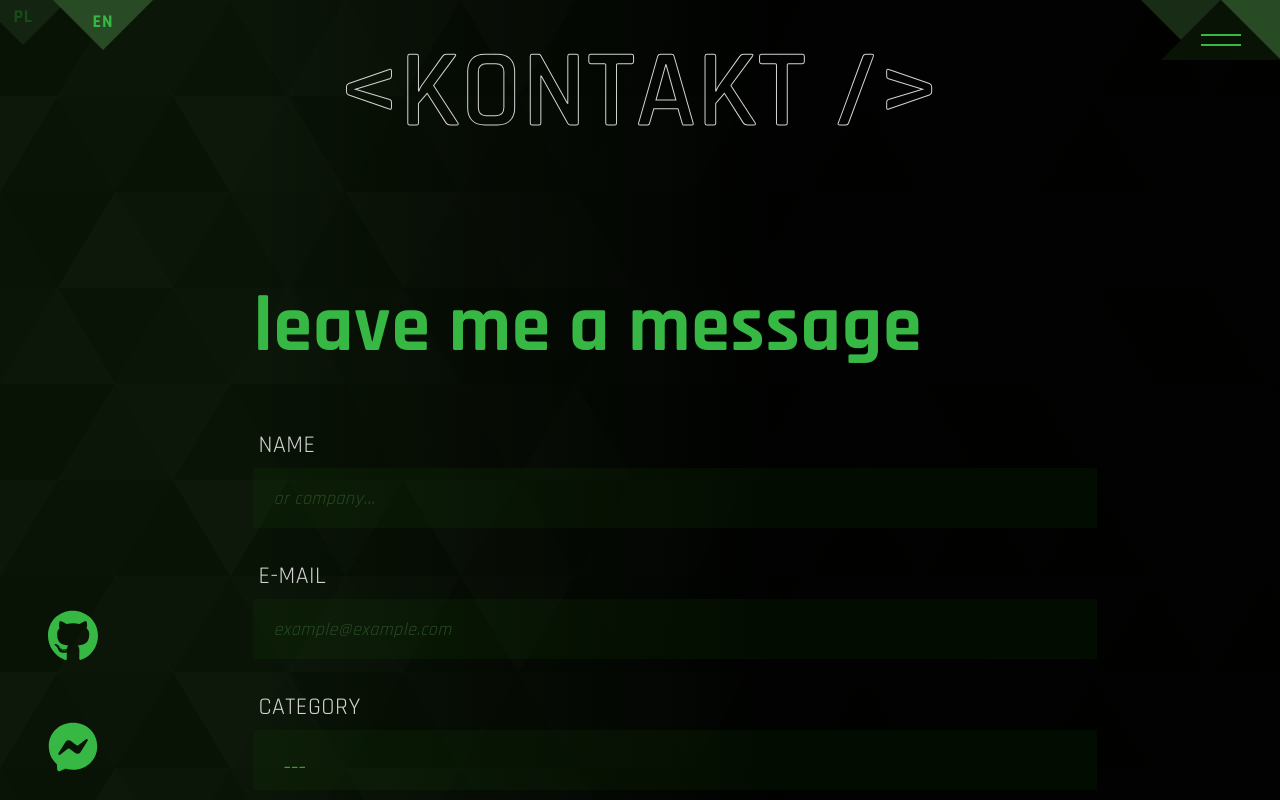
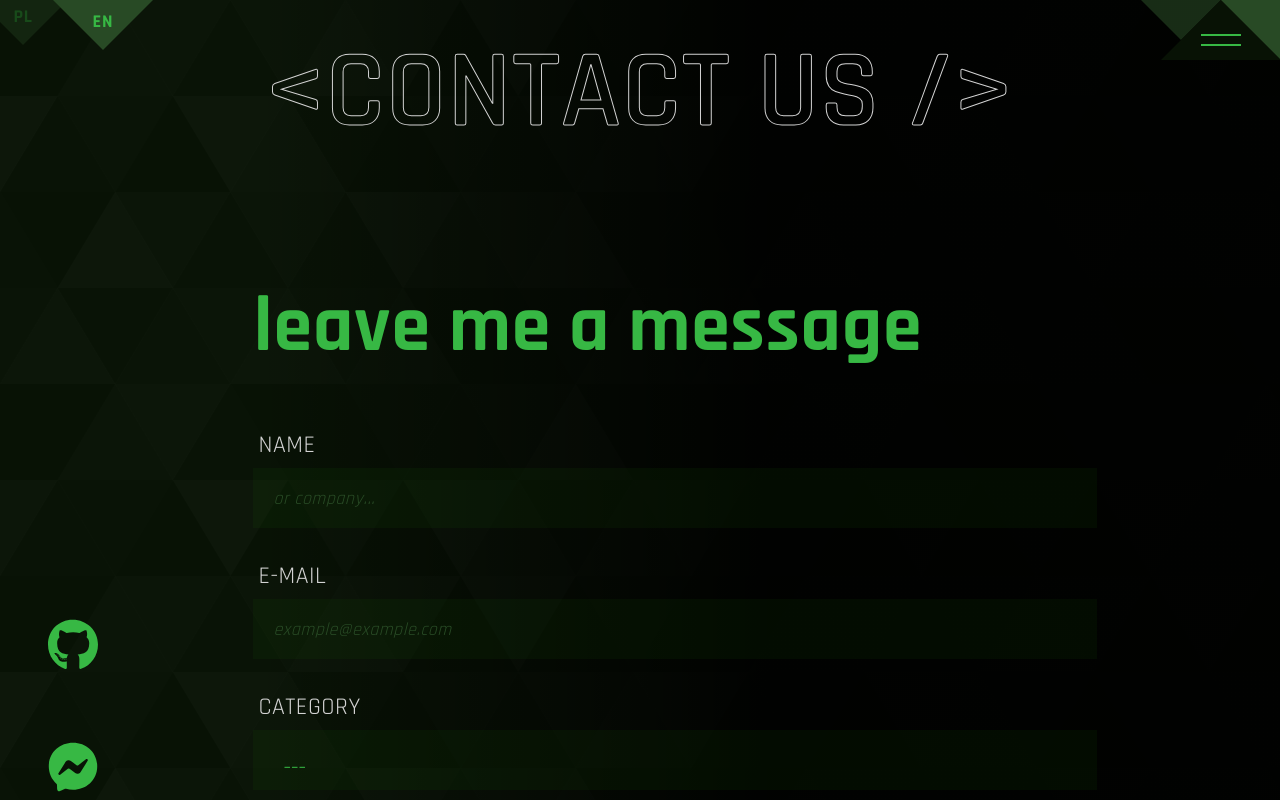
Before and after one commit to mapawel/myNextPage, a Next.js app: page /contact in a window 1280 px wide. Shown: the top 800 px of the page. Built offline with nearby package versions, Linux system fonts and the light colour scheme.

Commit message:
footer with all styles, links etc

```diff
--- a/components/molecules/FooterContacts.js
+++ b/components/molecules/FooterContacts.js
@@ -6,37 +6,43 @@ import Button from 'components/atoms/Button';
 import { uiSubs } from 'assets/data/uiSubs';
 
 const FooterContactsWrapper = styled.div`
-  /* border: 1px solid red; */
+  order: -1;
   display: flex;
   flex-direction: column;
   width: 100%;
 
   @media screen and (min-width: ${breakpoint.M}) {
-    /* width: 58%; */
+    width: 60%;
+    order: 1;
+  }
+
+  @media screen and (min-width: ${breakpoint.L}) {
+    width: 70%;
   }
 
   @media screen and (min-width: ${breakpoint.XL}) {
-    order: 1;
-    /* width: 40%; */
+    width: 45%;
+    order: 2;
   }
 `;
 
 const ButtonContainer = styled.div`
-align-self: stretch;
-/* border: 1px solid lime; */
-display: flex;
-flex-direction: column;
-@media screen and (min-width: ${breakpoint.S}) {
-    align-self: end;
+  align-self: stretch;
+  display: flex;
+  flex-direction: column;
+  @media screen and (min-width: ${breakpoint.S}) {
     margin-right: 2rem;
   }
 
   @media screen and (min-width: ${breakpoint.M}) {
+    /* align-self: end; */
     margin-right: 5rem;
   }
 
   @media screen and (min-width: ${breakpoint.L}) {
+    align-self: end;
     margin-right: 10rem;
+    width: 70rem;
   }
 
   @media screen and (min-width: ${breakpoint.XL}) {
@@ -66,8 +72,8 @@ const FooterContacts = () => {
   return (
     <FooterContactsWrapper>
       <ButtonContainer>
-        <Link href="/solutions" passHref>
-          <StyledButton>{uiSubs?.ourSolutions?.[locale]}</StyledButton>
+        <Link href="/contact" passHref>
+          <StyledButton variant="cta">{uiSubs?.contact?.[locale]?.toUpperCase()}</StyledButton>
         </Link>
       </ButtonContainer>
     </FooterContactsWrapper>
--- a/components/molecules/FooterLinks.js
+++ b/components/molecules/FooterLinks.js
@@ -6,15 +6,22 @@ import routes from 'routes';
 
 const FooterLinksWrapper = styled.div`
   width: 100%;
+  margin-top: 2rem;
+  margin-bottom: 4rem;
   display: flex;
   flex-direction: column;
-  margin-bottom: 4rem;
+  align-items: start;
   @media screen and (min-width: ${breakpoint.M}) {
-    width: 38%;
+    width: 35%;
+    margin-bottom: 0;
+  }
+
+  @media screen and (min-width: ${breakpoint.L}) {
+    width: 30%;
   }
 
   @media screen and (min-width: ${breakpoint.XL}) {
-    width: 40%;
+    width: 35%;
   }
 `;
 
@@ -25,6 +32,7 @@ const StyledLogo = styled.img`
 `;
 
 const FooterListContainer = styled.div`
+align-self: center;
   display: flex;
   justify-content: center;
   @media screen and (max-width: ${breakpoint.L}) {
@@ -46,19 +54,24 @@ const FooterLinksList = styled.ul`
   font-size: ${({ theme }) => theme.fontSize.s};
   margin-top: 10px;
   margin-left: 20px;
-  cursor: pointer;
-  li {
-    line-height: 1.5;
-    padding: 1rem 0;
 
-    &:hover {
-      color: ${({ theme }) => theme.color.textPrimary};
-    }
-  }
   @media screen and (max-width: ${breakpoint.L}) {
     font-size: ${({ theme }) => theme.fontSize.xs};
     margin-top: 5px;
     margin-left: 10px;
+  }
+`;
+
+const StyledAtag = styled.a`
+  display: inline-block;
+  text-decoration: none;
+  color: ${({ theme }) => theme.color.textSecondary};
+  font-weight: ${({ theme }) => theme.fontWeight.semibold};
+  padding: 1rem 0;
+  line-height: 1.5;
+  cursor: pointer;
+  &:hover {
+    color: ${({ theme }) => theme.color.textPrimary};
   }
 `;
 
@@ -67,14 +80,19 @@ const FooterLinks = () => {
 
   return (
     <FooterLinksWrapper>
-      <StyledLogo src="/icons/devconelogo.svg" />
+      <Link href="/">
+        <a>
+          <StyledLogo src="/icons/devconelogo.svg" />
+        </a>
+      </Link>
       <FooterListContainer>
         <FooterListWrapper>
           <FooterLinksList>
             {routes?.map(({ name, path }) => (
               <li key={path}>
-                {/* <Link href={path}>{name?.[locale]}</Link> */}
-                <p href={path}>{name?.[locale]}</p>
+                <Link href={path} passHref>
+                  <StyledAtag>{name?.[locale]}</StyledAtag>
+                </Link>
               </li>
             ))}
           </FooterLinksList>
--- a/components/molecules/FooterSocial.js
+++ b/components/molecules/FooterSocial.js
@@ -7,41 +7,41 @@ const FooterSocialWrapper = styled.div`
   justify-content: center;
   align-items: center;
   width: 100%;
-  margin-bottom: 4rem;
+  margin-bottom: 3rem;
+  order: 2;
 
+  @media screen and (min-width: ${breakpoint.S}) {
+    margin-bottom: 0;
+  }
   @media screen and (min-width: ${breakpoint.XL}) {
-    order: 0;
-    width: 10%;
+    order: 1;
+    align-self: center;
+    width: 15%;
     flex-direction: column;
   }
 `;
 
 const StyledImg = styled.img`
   width: 5rem;
-  margin: 0 3rem 2rem;
+  margin: 2rem 3rem 2rem;
   transition: opacity 0.3s;
   cursor: pointer;
   :hover {
     opacity: 0.5;
-  }
-
-  @media screen and (min-width: ${breakpoint.S}) {
-    margin: 1rem 1rem 5rem;
-  }
-  @media screen and (min-width: ${breakpoint.XL}) {
-    width: 7rem;
   }
 `;
 
 const FiiterSocial = () => (
   <FooterSocialWrapper>
     {contactIcons?.map((icon) => (
-      <StyledImg
+      <a
         key={icon.id}
-        src={icon.icon}
-        alt="contact"
-        onClick={() => window.open(icon.link, '_blank')}
-      />
+        href={icon.link}
+        target="_blank"
+        rel="noopener noreferrer"
+      >
+        <StyledImg src={icon.icon} alt="contact" />
+      </a>
     ))}
   </FooterSocialWrapper>
 );
--- a/components/molecules/MessageForm.js
+++ b/components/molecules/MessageForm.js
@@ -169,7 +169,6 @@ const MessageForm = ({ data }) => {
             >
               <ErrorMessage component={StyledError} name="acceptTerms" />
             </Input>
-            {console.log('isSubmitting', isSubmitting)}
             <StyledButtonBox>
               <StyledSubmitButtonBox submitting={isSubmitting}>
                 <Button
--- a/components/organisms/Contact.js
+++ b/components/organisms/Contact.js
@@ -1,7 +1,7 @@
 import { useRouter } from 'next/router';
+import Link from 'next/link';
 import styled from 'styled-components';
 import Wrapper from 'components/templates/Wrapper';
-import SectionHeading from 'components/atoms/SectionHeading';
 import Heading from 'components/atoms/Heading';
 import MessageForm from 'components/molecules/MessageForm';
 import TwoColumns from 'components/templates/TwoColumns';
@@ -25,11 +25,12 @@ const StyledMediaBox = styled.div`
   display: flex;
   flex-direction: row;
   justify-content: center;
-  align-items: flex-start;
+  align-items: center;
   margin-bottom: 5rem;
 
   @media screen and (min-width: ${breakpoint.S}) {
     flex-direction: column;
+    gap: 4rem;
   }
 `;
 
@@ -39,7 +40,7 @@ const StyledHeading = styled(Heading)`
 
 const StyledImg = styled.img`
   width: 5rem;
-  margin: 0 3rem 2rem;
+  margin: 2rem 3rem 2rem;
   transition: opacity 0.3s;
   cursor: pointer;
   :hover {
@@ -47,15 +48,11 @@ const StyledImg = styled.img`
   }
 
   @media screen and (min-width: ${breakpoint.S}) {
-    margin: 1rem 1rem 5rem;
+    margin: 1rem;
   }
   @media screen and (min-width: ${breakpoint.XL}) {
     width: 7rem;
   }
-`;
-
-const StyledSection = styled.section`
-  min-height: 100vh;
 `;
 
 const Contact = () => {
@@ -67,12 +64,14 @@ const Contact = () => {
       <TwoColumns>
         <StyledMediaBox>
           {contactIcons?.map((icon) => (
-            <StyledImg
+            <a
               key={icon.id}
-              src={icon.icon}
-              alt="contact"
-              onClick={() => window.open(icon.link, '_blank')}
-            />
+              href={icon.link}
+              target="_blank"
+              rel="noopener noreferrer"
+            >
+              <StyledImg src={icon.icon} alt="contact" />
+            </a>
           ))}
         </StyledMediaBox>
         <StyledMessageBox>
--- a/components/organisms/Footer.js
+++ b/components/organisms/Footer.js
@@ -12,11 +12,11 @@ import FooterSocial from 'components/molecules/FooterSocial';
 const Footerwrapper = styled.footer`
   z-index: -1;
   position: relative;
-  bottom: 0;
   width: 100%;
+  flex-shrink: 0;
   display: flex;
   flex-direction: column;
-  justify-content: flex-end;
+  justify-content: space-between;
   background: ${({ theme }) => theme.color.backSecondary};
   ::before,
   ::after {
@@ -32,10 +32,13 @@ const Footerwrapper = styled.footer`
   }
   ::before {
     left: 5%;
-    border-bottom: ${({ theme }) => `6rem solid ${theme.color.primaryOpacity}`};
+    border-bottom: ${({ theme }) => `6rem solid ${theme.color.particles}`};
+    opacity: 0.1;
   }
   ::after {
-    border-top: ${({ theme }) => `6rem solid ${theme.color.primaryOpacity}`};
+    z-index: -1;
+    border-top: ${({ theme }) => `6rem solid ${theme.color.particles}`};
+    opacity: 0.2;
   }
 
   & + div {
@@ -46,22 +49,25 @@ const Footerwrapper = styled.footer`
   @media screen and (min-width: ${breakpoint.M}) {
     position: fixed;
     bottom: 0;
-    height: 67rem;
+    height: 58rem;
     width: 100%;
     z-index: -1;
     display: flex;
     flex-direction: column;
-    justify-content: flex-end;
 
     & + div {
-      height: 67rem;
+      height: 58rem;
     }
   }
 `;
 
+const StyledWrapper = styled(Wrapper)`
+  height: 100%;
+`
 const Container = styled.div`
+  height: 100%;
   display: flex;
-  /* padding: 15px; */
+  flex-shrink: 0;
   flex-direction: column;
   align-items: center;
 
@@ -69,12 +75,12 @@ const Container = styled.div`
     flex-direction: row;
     flex-wrap: wrap;
     justify-content: space-between;
-    align-items: flex-end;
+    align-items: flex-start;
   }
 `;
 
 const FooterBar = styled.div`
-  margin-top: auto;
+  /* margin-top: auto; */
   position: relative;
   height: 6rem;
   background-color: ${({ theme }) => theme.color.back};
@@ -145,13 +151,13 @@ const StyledUpTxt = styled(StyledParagraph)`
 const Footer = () => {
   return (
     <Footerwrapper>
-      <Wrapper>
+      <StyledWrapper>
         <Container>
+          <FooterLinks />
           <FooterContacts />
-          <FooterLinks />
           <FooterSocial />
         </Container>
-      </Wrapper>
+      </StyledWrapper>
       <FooterBar>
         <StyledParagraph>
           &copy; {new Date().getFullYear()}{' '}
--- a/components/organisms/Menu.js
+++ b/components/organisms/Menu.js
@@ -67,13 +67,17 @@ const StyledListContainer = styled.div`
 const StyledList = styled.ul`
   list-style: none;
   margin: auto;
+  display: flex;
+  flex-direction: column;
 `;
 
 const StyledListElement = styled.a`
+  display: inline-block;
   padding: 2rem 0;
   font-size: ${({ theme }) => theme.fontSize.m};
   font-weight: ${({ theme }) => theme.fontWeight.bold};
   color: ${({ theme }) => theme.color.textPrimary};
+  text-decoration: none;
   white-space: nowrap;
   cursor: pointer;
 
@@ -200,7 +204,7 @@ const Menu = () => {
               onMouseOut={(e) => hoverMenuElAnim(e, false)}
               key={path}
             >
-              <Link href={path}>
+              <Link href={path} passHref>
                 <StyledListElement className="menuLink">
                   {name?.[locale]}
                 </StyledListElement>
--- a/layout/Layout.js
+++ b/layout/Layout.js
@@ -7,6 +7,7 @@ import Footer from 'components/organisms/Footer';
 import useMainConsents from 'hooks/useMainConsents';
 
 const Wrapper = styled.div`
+  overflow: hidden;
   position: relative;
   z-index: 0;
   background-color: ${({ theme }) => theme.color.back};
--- a/routes/index.js
+++ b/routes/index.js
@@ -30,8 +30,8 @@ const routes = [
   {
     path: '/contact',
     name: {
-      en: '<kontakt />',
-      pl: '<contact us />',
+      en: '<contact us />',
+      pl: '<kontakt />',
     },
   },
 ];
```
Also changed, not shown: components/organisms/SolutionExamples.js (+7 -7 lines).
